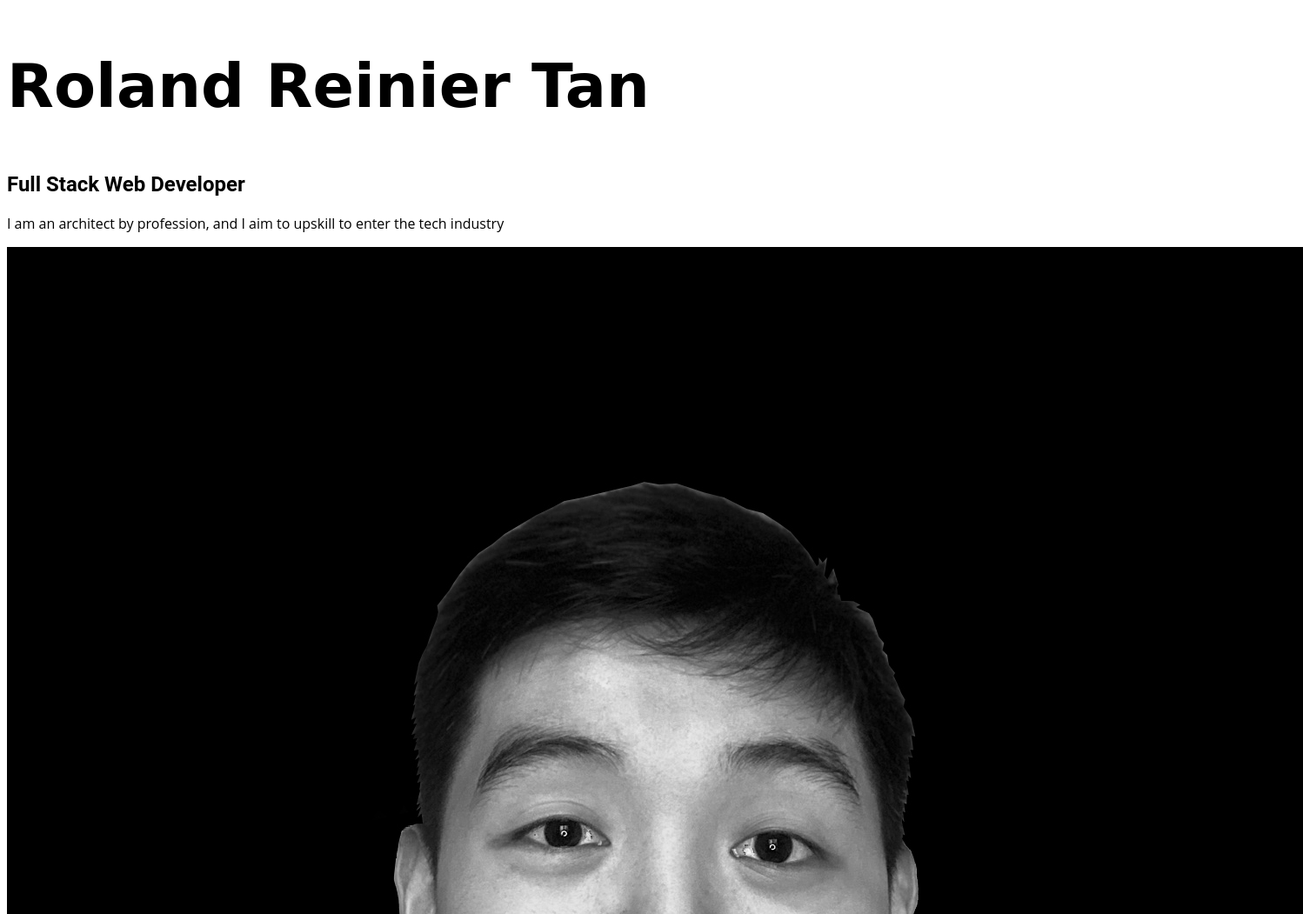
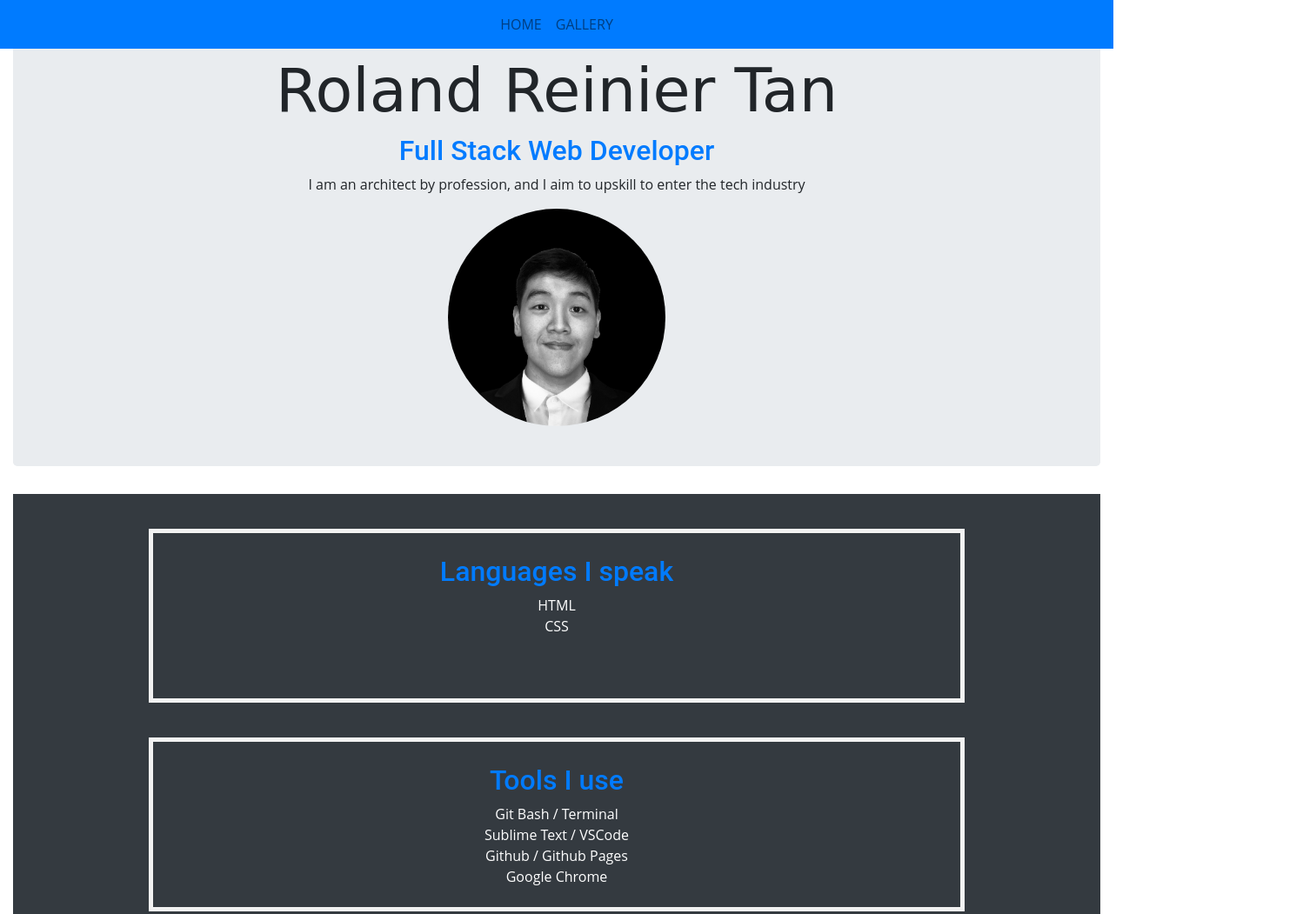
Before and after one commit to archicloud/portfolio, a plain HTML site: page index.html in a window 1280 px wide. Shown: the top 1051 px of the page at 87% size, 1498 px wide, since content can reach past the window. Drawn offline with nearby package versions, Linux system fonts and the light colour scheme.

Commit message:
#6 - My Amazing website

```diff
--- a/css/style.css
+++ b/css/style.css
@@ -7,9 +7,49 @@
 
  h2 {
  	font-family: 'Roboto', sans-serif;
+ 	color: #007BFF;
  }
 
  h1 {
  	font-family: 'Permanent Marker', cursive;
  	font-size: 70px;
  }
+
+ img {
+ 	width: 250px;
+ 	border-radius: 50%;
+ }
+
+ ul {
+ 	list-style: none;
+ 	padding: 0;
+
+ }
+
+ #landing,
+ #gallery {
+ 	height: 65vh;
+ 	display: flex;
+ 	flex-direction: column;
+ 	justify-content: center;
+ 	align-items: center;
+ }
+
+
+ .tools {
+ 	padding: 25px;
+ 	height: 200px;
+ 	border: 5px solid #f2f2f2;
+ 	margin: 20px;
+ 	width: 75%;
+ 	color: white;
+
+ }
+
+ .nav-link{
+ 	text-transform: uppercase;
+ }
+
+ html{
+ 	scroll-behavior: smooth;
+ }
--- a/index.html
+++ b/index.html
@@ -1,25 +1,45 @@
 <!DOCTYPE html>
 <html>
 <head>
+	<meta charset="utf-8">
+	<meta name="viewport" content="width=device-width, initial-scale=1, shrink-to-fit=no">
 	<title>Roland Reinier Tan &middot; Web Developer Portfolio</title>
+	<link rel="stylesheet" href="https://cdn.jsdelivr.net/npm/bootstrap@4.6.0/dist/css/bootstrap.min.css" integrity="sha384-B0vP5xmATw1+K9KRQjQERJvTumQW0nPEzvF6L/Z6nronJ3oUOFUFpCjEUQouq2+l" crossorigin="anonymous">
 	<link rel="stylesheet" type="text/css" href="./css/style.css">
 </head>
 <body>
-<div class="container">
-	<section id="landing">
+	<nav class="navbar navbar-expand-lg navbar-light bg-primary fixed-top">
+	  <button class="navbar-toggler" type="button" data-toggle="collapse" data-target="#navbarSupportedContent" aria-controls="navbarSupportedContent" aria-expanded="false" aria-label="Toggle navigation">
+	    <span class="navbar-toggler-icon"></span>
+	  </button>
+
+	  <div class="collapse navbar-collapse" id="navbarSupportedContent">
+	    <ul class="navbar-nav mx-auto">
+	      <li class="nav-item">
+	        <a class="nav-link" href="#landing">Home</a>
+	      </li>
+	      <li class="nav-item">
+	        <a class="nav-link" href="#gallery">Gallery</a>
+	      </li>
+	  </ul>
+	  </div>
+	</nav>
+<div class="container-fluid">
+	<section id="landing" class="jumbotron text-center mt-3">
 		<h1>Roland Reinier Tan</h1>
 		<h2>Full Stack Web Developer</h2>
 		<p>I am an architect by profession, and I aim to upskill to enter the tech industry</p>
 		<img src="./images/2x2.jpg" alt="My Profile Image.">
 	</section>
-	<section id="gallery">
+	<section id="gallery" class="text-center bg-dark">
 		<div class="tools">
 		<h2>Languages I speak</h2>
 		<ul>
 			<li>HTML</li>
 			<li>CSS</li>
 		</ul>
-		</div>
+	</div>
+		<div class="tools">
 		<h2>Tools I use</h2>
 		<ul>
 		<li>Git Bash / Terminal</li>
@@ -30,5 +50,7 @@
 		</div>
 	</section>
 </div>
+<script src="https://code.jquery.com/jquery-3.5.1.slim.min.js" integrity="sha384-DfXdz2htPH0lsSSs5nCTpuj/zy4C+OGpamoFVy38MVBnE+IbbVYUew+OrCXaRkfj" crossorigin="anonymous"></script>
+<script src="https://cdn.jsdelivr.net/npm/bootstrap@4.6.0/dist/js/bootstrap.bundle.min.js" integrity="sha384-Piv4xVNRyMGpqkS2by6br4gNJ7DXjqk09RmUpJ8jgGtD7zP9yug3goQfGII0yAns" crossorigin="anonymous"></script>
 </body>
 </html>
```
